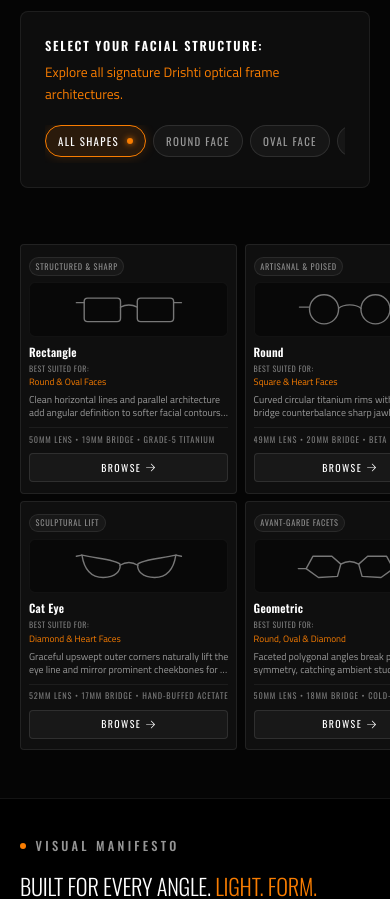
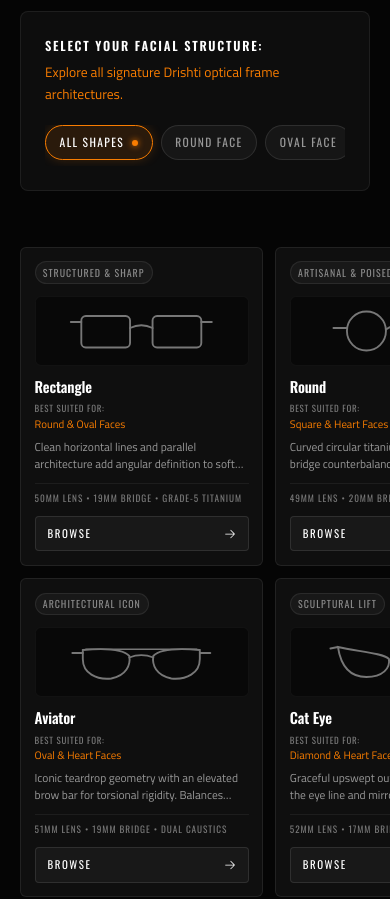
Before and after one commit to misbah7172/Drishti-Atelier-Business, a React (Vite) app in the folder client/: page / in a window 390 px wide. Shown: the part 1800-2699 px from the top of the page. Built offline with nearby package versions, Linux system fonts and the light colour scheme; a web font is replaced by a local one.

Commit message:
feat(ui-layout): update Frame Anatomy Eyeglasses Shape Guide to responsive 2-column mobile and 3-column desktop layout

```diff
--- a/client/src/components/EyeglassesShapeGuide/EyeglassesShapeGuide.css
+++ b/client/src/components/EyeglassesShapeGuide/EyeglassesShapeGuide.css
@@ -151,14 +151,21 @@
   box-shadow: 0 0 6px var(--color-accent);
 }
 
-/* Shapes Grid — Minimum 3 Columns in Mobile View & All Screen Sizes */
+/* Shapes Grid — 2 Columns in Mobile View, 3 Columns on Tablet & Desktop */
 .shapes-grid {
   display: grid;
-  grid-template-columns: repeat(3, 1fr);
-  gap: clamp(0.45rem, 1.8vw, 1.75rem);
+  grid-template-columns: repeat(2, 1fr);
+  gap: clamp(0.75rem, 2vw, 1.5rem);
 }
 
-@media (min-width: 1024px) {
+@media (min-width: 860px) {
+  .shapes-grid {
+    grid-template-columns: repeat(3, 1fr);
+    gap: 1.75rem;
+  }
+}
+
+@media (min-width: 1200px) {
   .shapes-grid {
     grid-template-columns: repeat(3, 1fr);
     gap: 2rem;
@@ -356,73 +363,82 @@
   transform: translateX(4px);
 }
 
-/* Responsive 3-Column Mobile & Tablet Card Layout */
+/* Responsive 2-Column Mobile & Tablet Card Layout */
 .shape-cta-short {
   display: none;
 }
 
-@media (max-width: 767px) {
+@media (max-width: 559px) {
+  .shape-cta-full {
+    display: none;
+  }
+
+  .shape-cta-short {
+    display: inline;
+  }
+}
+
+@media (max-width: 859px) {
   .shape-card {
-    padding: 0.75rem 0.5rem 0.65rem;
-    border-radius: var(--radius-sm, 4px);
+    padding: clamp(0.85rem, 2vw, 1.25rem);
+    border-radius: var(--radius-md, 8px);
   }
 
   .shape-card-top-bar {
-    margin-bottom: 0.4rem;
+    margin-bottom: 0.75rem;
   }
 
   .shape-card-badge {
-    font-size: 0.52rem;
-    padding: 0.1rem 0.35rem;
-    letter-spacing: 0.08em;
+    font-size: 0.62rem;
+    padding: 0.15rem 0.45rem;
+    letter-spacing: 0.1em;
   }
 
   .shape-match-indicator {
-    font-size: 0.5rem;
-    padding: 0.1rem 0.35rem;
-    gap: 0.15rem;
+    font-size: 0.58rem;
+    padding: 0.15rem 0.45rem;
+    gap: 0.2rem;
   }
 
   .shape-blueprint-stage {
-    height: clamp(52px, 14vw, 75px);
-    margin-bottom: 0.5rem;
+    height: clamp(70px, 18vw, 95px);
+    margin-bottom: 0.75rem;
   }
 
   .shape-svg {
-    max-width: 85%;
-    max-height: 85%;
+    max-width: 88%;
+    max-height: 88%;
   }
 
   .shape-card-name {
-    font-size: clamp(0.72rem, 2.2vw, 0.95rem);
-    letter-spacing: 0.02em;
-    margin-bottom: 0.25rem;
-    word-break: break-word;
-    line-height: 1.15;
+    font-size: clamp(0.92rem, 2.5vw, 1.18rem);
+    letter-spacing: -0.01em;
+    margin-bottom: 0.35rem;
+    line-height: 1.2;
   }
 
   .shape-face-fit-row {
     flex-direction: column;
     align-items: flex-start;
-    gap: 0.1rem;
-    margin-bottom: 0.35rem;
-    font-size: 0.58rem;
+    gap: 0.15rem;
+    margin-bottom: 0.45rem;
+    font-size: 0.68rem;
   }
 
   .face-fit-label {
-    font-size: 0.5rem;
-    letter-spacing: 0.06em;
+    font-size: 0.56rem;
+    letter-spacing: 0.08em;
   }
 
   .face-fit-value {
-    font-size: 0.58rem;
-    line-height: 1.2;
+    font-size: 0.68rem;
+    line-height: 1.25;
   }
 
   .shape-card-desc {
-    font-size: 0.62rem;
-    line-height: 1.35;
-    margin-bottom: 0.45rem;
+    font-size: 0.72rem;
+    line-height: 1.45;
+    margin-bottom: 0.65rem;
     display: -webkit-box;
     -webkit-line-clamp: 2;
     -webkit-box-orient: vertical;
@@ -430,12 +446,12 @@
   }
 
   .shape-specs-row {
-    padding-top: 0.3rem;
-    margin-bottom: 0.45rem;
+    padding-top: 0.45rem;
+    margin-bottom: 0.65rem;
   }
 
   .shape-specs-text {
-    font-size: 0.52rem;
+    font-size: 0.58rem;
     white-space: nowrap;
     overflow: hidden;
     text-overflow: ellipsis;
@@ -443,33 +459,26 @@
   }
 
   .shape-card-cta {
-    padding: 0.35rem 0.45rem;
-    font-size: 0.62rem;
-    justify-content: center;
-    gap: 0.25rem;
+    padding: 0.5rem 0.75rem;
+    font-size: 0.68rem;
+    justify-content: space-between;
+    gap: 0.3rem;
     border-radius: var(--radius-sm, 4px);
   }
 
-  .shape-cta-full {
-    display: none;
-  }
-
-  .shape-cta-short {
-    display: inline;
-  }
-
   .cta-arrow {
-    width: 11px;
-    height: 11px;
+    width: 12px;
+    height: 12px;
   }
 
   .face-selector-pills {
     display: flex;
     flex-wrap: nowrap;
     overflow-x: auto;
+    -webkit-overflow-scrolling: touch;
     scrollbar-width: none;
     padding-bottom: 0.35rem;
-    gap: 0.45rem;
+    gap: 0.5rem;
   }
 
   .face-selector-pills::-webkit-scrollbar {
@@ -479,7 +488,89 @@
   .face-selector-btn {
     white-space: nowrap;
     flex-shrink: 0;
-    padding: 0.4rem 0.75rem;
-    font-size: 0.68rem;
+    padding: 0.45rem 0.85rem;
+    font-size: 0.72rem;
   }
 }
+
+/* Light Theme Support */
+[data-theme="light"] .shape-guide-section {
+  background-color: #fafafa;
+  color: #0a0a0a;
+  border-bottom-color: rgba(0, 0, 0, 0.08);
+}
+
+[data-theme="light"] .shape-guide-title {
+  color: #0a0a0a;
+}
+
+[data-theme="light"] .shape-guide-desc {
+  color: #555555;
+}
+
+[data-theme="light"] .face-selector-wrapper {
+  background: #f0f0f0;
+  border-color: rgba(0, 0, 0, 0.08);
+}
+
+[data-theme="light"] .face-selector-heading {
+  color: #0a0a0a;
+}
+
+[data-theme="light"] .face-selector-btn {
+  background: rgba(0, 0, 0, 0.04);
+  border-color: rgba(0, 0, 0, 0.1);
+  color: #555555;
+}
+
+[data-theme="light"] .face-selector-btn:hover {
+  background: rgba(0, 0, 0, 0.08);
+  color: #0a0a0a;
+}
+
+[data-theme="light"] .face-selector-btn.active {
+  background: rgba(249, 125, 1, 0.12);
+  border-color: var(--color-accent);
+  color: var(--color-accent);
+}
+
+[data-theme="light"] .shape-card {
+  background: #ffffff;
+  border-color: rgba(0, 0, 0, 0.08);
+  box-shadow: 0 4px 16px rgba(0, 0, 0, 0.04);
+}
+
+[data-theme="light"] .shape-card.recommended-match {
+  background: linear-gradient(
+    180deg,
+    rgba(249, 125, 1, 0.06) 0%,
+    #ffffff 40%
+  );
+  border-color: rgba(249, 125, 1, 0.6);
+}
+
+[data-theme="light"] .shape-card-name {
+  color: #0a0a0a;
+}
+
+[data-theme="light"] .shape-card-desc {
+  color: #666666;
+}
+
+[data-theme="light"] .shape-blueprint-stage {
+  background: #f5f5f5;
+  border-color: rgba(0, 0, 0, 0.06);
+  color: #444444;
+}
+
+[data-theme="light"] .shape-card-cta {
+  background: rgba(0, 0, 0, 0.04);
+  border-color: rgba(0, 0, 0, 0.12);
+  color: #0a0a0a;
+}
+
+[data-theme="light"] .shape-card-cta:hover {
+  background: var(--color-accent);
+  border-color: var(--color-accent);
+  color: #ffffff;
+}
```
